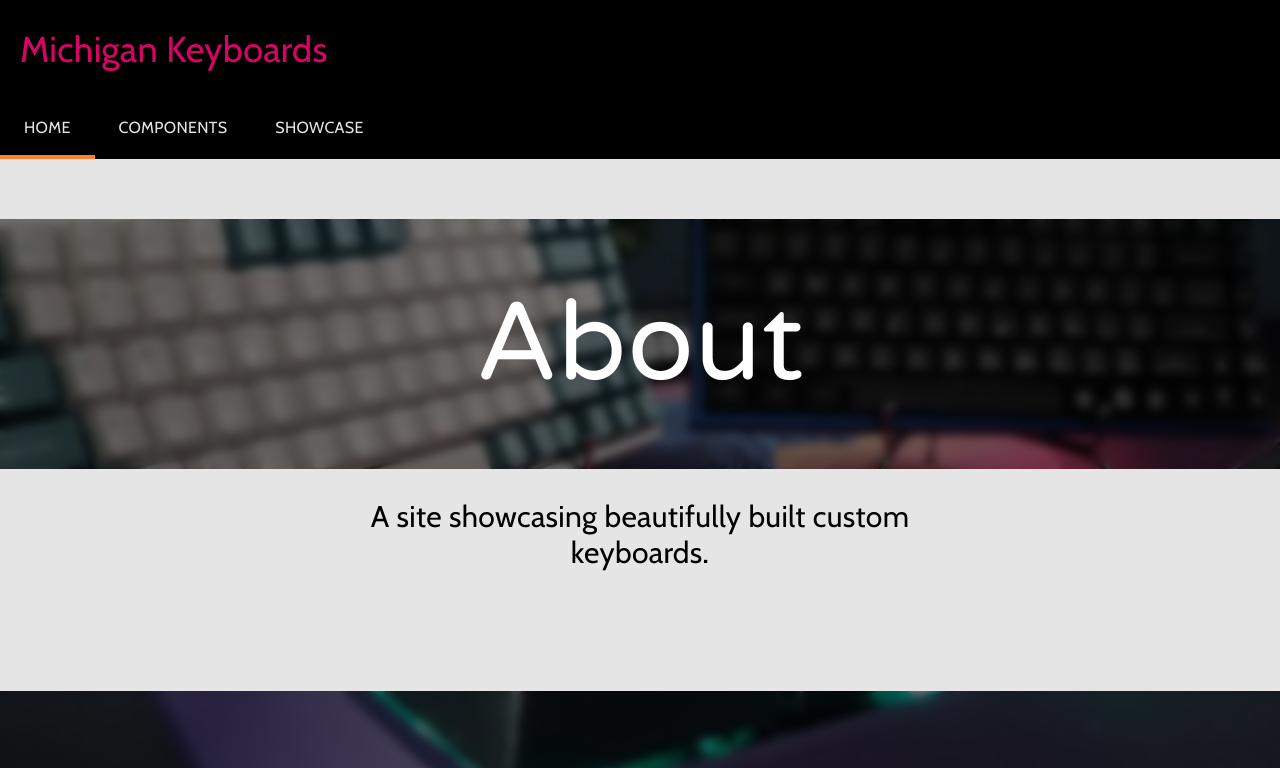
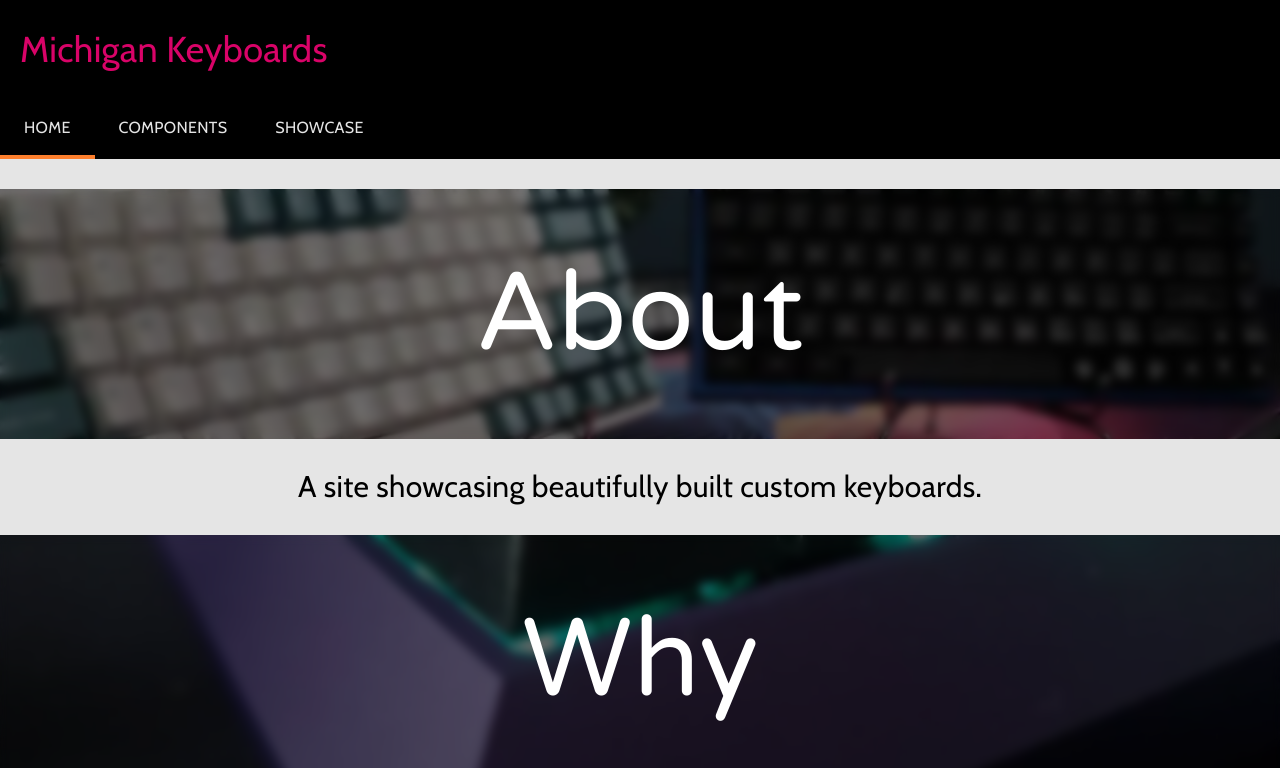
Before and after one commit to ShaanP-UMich/hw8-project-react, a React (Create React App) app: page /#/ in a window 1280 px wide. Shown: the top 768 px of the page. Built offline with nearby package versions, Linux system fonts and the light colour scheme.

Commit message:
Renamed files to conform to proper naming conventions, made some styling changes around the website, fixed console errors, fixed some aXe errors

```diff
--- a/src/Components.js
+++ b/src/components.js
@@ -1,6 +1,6 @@
 import './css/style.css'
 import React, { Component } from 'react';
-import ExtraInfo from './ExtraInfo';
+import ExtraInfo from './extraInfo';
 // import case_1 from './imgs/case_1.png'
 // import case_2 from './imgs/case_2.png'
 
--- a/src/css/style.css
+++ b/src/css/style.css
@@ -169,12 +169,12 @@ main {
     align-items: center;
     /* width: 90%; */
     width: 100%;
-    margin-top: 60px;
-    margin-bottom: 60px;
+    margin-top: 30px;
+    /* margin-bottom: 60px; */
 }
 
 .home-section p {
-    width: min(80%, 650px);
+    width: min(80%, 800px);
 }
 
 .home-section .title {
--- a/src/Header.js
+++ b/src/header.js
@@ -1,8 +1,7 @@
 import './css/style.css'
-import React, { Component } from 'react';
+import React from 'react';
 import { Link, useLocation } from "react-router-dom";
-import SkipLink from './SkipLink.ts';
-import Home from './Home';
+import SkipLink from './skipLink.ts';
 
 export default function Header() {
     const curr_pathname = useLocation().pathname;
@@ -43,11 +42,10 @@ export default function Header() {
                 </SkipLink>
             </div>
 
-            <div className="header_content">
-                <p className="site_title">Michigan Keyboards</p>
-            </div>
-
             <header>
+                <div className="header_content">
+                    <p className="site_title">Michigan Keyboards</p>
+                </div>
                 <nav>
                     <div className="nav_links">
                         {page_links}
--- a/src/Home.js
+++ b/src/home.js
@@ -1,7 +1,7 @@
 import './css/style.css'
 import React, { Component } from 'react';
 import { Link } from "react-router-dom";
-import SkipLink from './SkipLink.ts';
+import SkipLink from './skipLink.ts';
 
 export default class Home extends Component {
     render() {
--- a/src/index.js
+++ b/src/index.js
@@ -1,6 +1,6 @@
 import React from 'react';
 import ReactDOM from 'react-dom/client';
-import App from './App';
+import App from './app';
 // import { HashRouter } from 'react-router-dom'
 import reportWebVitals from './testing/reportWebVitals';
 
--- a/src/Showcase.js
+++ b/src/showcase.js
@@ -50,7 +50,7 @@ export default class Showcase extends Component {
             {
                 'img_url': require("./imgs/full_7.png"),
                 'img_alt': 'All black keyboard with 2 white accent keys',
-                'title': 'KBD75 V3.1 VIOLET PURPLE MECHANICAL KEYBOARD WITH SIMPLE PURPLE DYE-SUB KEYCAPS'
+                'title': 'TOFU65 HOT-SWAP KEYBOARD WITH PBTFANS WOB SIMPLE BASE KEYCAPS'
             },
             {
                 'img_url': require("./imgs/full_9.png"),
@@ -71,10 +71,10 @@ export default class Showcase extends Component {
 
         subsection_list = subsection.map((item) => {
             return (
-                <div className="image-group">
-                <img src={item.img_url} alt={item.img_alt} />
-                <p>{item.title}</p>
-            </div>
+                <div className="image-group" key={item.title} >
+                    <img src={item.img_url} alt={item.img_alt} />
+                    <p>{item.title}</p>
+                </div>
             );
         });
 
@@ -86,50 +86,12 @@ export default class Showcase extends Component {
 
         const builds_list = this.mapSubsection(builds);
 
-
         return (
             <main className="container" id="main">
                 <h1 className="title">Finished Builds</h1>
 
                 <div className="gallery-grid">
                     {builds_list}
-                    {/* <div className="image-group">
-                        <img src={require("./imgs/full_1.png")} alt="HOT-SWAP KEYBOARD WITH OSA MARRS GREEN PBT DOUBLESHOT KEYCAPS" />
-                        <p>KBD75 V3.1 HOT-SWAP KEYBOARD WITH OSA MARRS GREEN PBT DOUBLESHOT KEYCAPS</p>
-                    </div>
-                    <div className="image-group">
-                        <img src={require("./imgs/full_2.png")} alt="HOT-SWAP MECHANICAL KEYBOARD WITH EPBT GREY-WHITE DOUBLESHOT KEYCAPS" />
-                        <p>TOFU65 HOT-SWAP MECHANICAL KEYBOARD WITH EPBT GREY-WHITE DOUBLESHOT KEYCAPS</p>
-                    </div>
-                    <div className="image-group">
-                        <img src={require("./imgs/full_3.png")} alt="TOFU65 ACRYLIC SOLDERED MECHANICAL KEYBOARD WITH BOW PBT KEYCAPS" />
-                        <p>TOFU65 ACRYLIC SOLDERED MECHANICAL KEYBOARD WITH BOW PBT KEYCAPS</p>
-                    </div>
-                    <div className="image-group">
-                        <img src={require("./imgs/full_4.png")} alt="VIOLET PURPLE MECHANICAL KEYBOARD WITH SIMPLE PURPLE DYE-SUB KEYCAPS" />
-                        <p>KBD75 V3.1 VIOLET PURPLE MECHANICAL KEYBOARD WITH SIMPLE PURPLE DYE-SUB KEYCAPS</p>
-                    </div>
-                    <div className="image-group">
-                        <img src={require("./imgs/full_5.png")} alt="BLADE65 R2 E-WHITE KEYBOARD WITH PBTFANS KLEIN BLUE" />
-                        <p>BLADE65 R2 E-WHITE KEYBOARD WITH PBTFANS KLEIN BLUE</p>
-                    </div>
-                    <div className="image-group">
-                        <img src={require("./imgs/full_6.png")} alt="TOFU65 HOT-SWAP KEYBOARD WITH PBTFANS BOW KEYCAPS" />
-                        <p>TOFU65 HOT-SWAP KEYBOARD WITH PBTFANS BOW KEYCAPS</p>
-                    </div>
-                    <div className="image-group">
-                        <img src={require("./imgs/full_7.png")} alt="TOFU65 HOT-SWAP KEYBOARD WITH PBTFANS WOB SIMPLE BASE KEYCAPS" />
-                        <p>TOFU65 HOT-SWAP KEYBOARD WITH PBTFANS WOB SIMPLE BASE KEYCAPS</p>
-                    </div>
-                    <div className="image-group">
-                        <img src={require("./imgs/full_8.png")}
-                            alt="BLADE60 DZ60 RGB HOT-SWAP KEYBOARD WITH CEMENT GREY JAPANESE PBT KEYCAPS" />
-                        <p>BLADE60 DZ60 RGB HOT-SWAP KEYBOARD WITH CEMENT GREY JAPANESE PBT KEYCAPS</p>
-                    </div>
-                    <div className="image-group">
-                        <img src={require("./imgs/full_9.png")} alt="TOFU65 MECHANICAL KEYBOARD WITH CEMENT GREY JAPANESE PBT KEYCAPS" />
-                        <p>TOFU65 MECHANICAL KEYBOARD WITH CEMENT GREY JAPANESE PBT KEYCAPS</p>
-                    </div> */}
                 </div>
             </main>
         );
```
Also changed, not shown: src/app.js (renamed from src/App.js, +4 -4 lines), src/extraInfo.js (renamed from src/ExtraInfo.js), src/skipLink.ts (renamed from src/SkipLink.ts), 1 other file (tests, documents, lock files or other folders).
